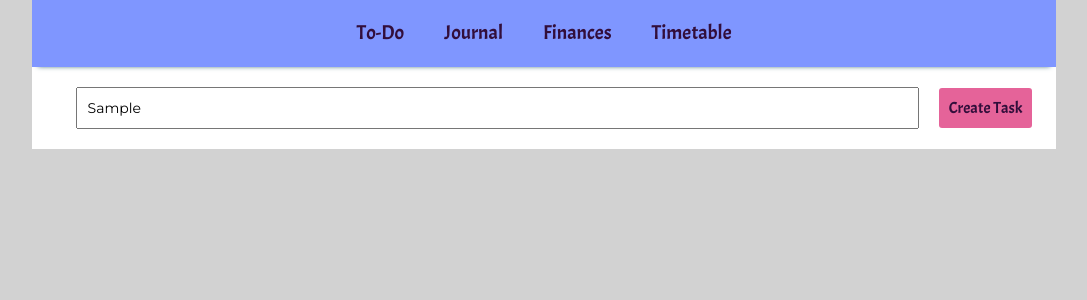
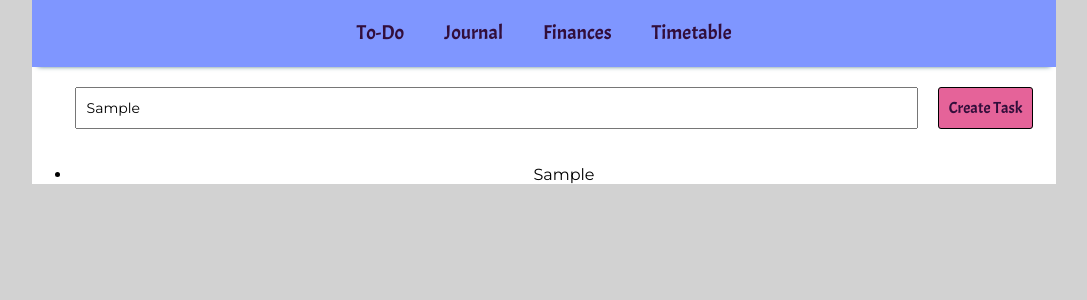
Before and after one commit to cardcj/myDash, a React app: page / in a window 1280 px wide. Both pictures are taken after typing "Sample" into the empty fields and a click on the button "Create Task". Shown: the top 300 px of the page, without its empty margins (96-1183 px from the left). Built offline with nearby package versions, Linux system fonts and the light colour scheme.

Commit message:
styled Create Task button, added logic to handle the creation and rendering of new tasks using hooks

```diff
--- a/src/components/Todos.tsx
+++ b/src/components/Todos.tsx
@@ -14,19 +14,55 @@ const InputNewTask = styled('input')`
 
 const BtnCreateTask = styled('button')`
     padding: 10px;
-    border: none;
+    border: thin #000000 solid;
     border-radius: 3px;
     font-family: 'Acme', sans-serif;
     font-size: 16px;
     background-color: #E56399;
     color: #320E3B;
+    &:hover {
+        background-color: #7FEFBD;
+        cursor: pointer;
+    }
 `
 
 const Todos = () => {
+    let [tasks, setTasks] = React.useState([]);
+    let [newTask, setNewTask] = React.useState("");
+
+    const handleChange = (e: React.ChangeEvent<HTMLInputElement>) => {
+        setNewTask(e.currentTarget.value);
+    };
+
+    const handleSubmit = () => {
+        setTasks([newTask, ...tasks]);
+    };
+
+    const handleKeyPress = (e: React.KeyboardEvent<HTMLInputElement>) => {
+        // If the key pressed while the input is focused is the Enter key then call handleSubmit
+        if(e.key === "Enter") {
+            handleSubmit();
+        }
+    };
+
+    const renderTasks = () => {
+        return tasks.map((task, taskId) => { return <li key={taskId} className="todoTasks">{task}</li> });
+    };
+
     return (
         <div>
-            <InputNewTask placeholder="Enter a new task here"></InputNewTask>
-            <BtnCreateTask>Create Task</BtnCreateTask>
+            <InputNewTask
+                placeholder="Enter a new task here"
+                onChange={handleChange}
+                onKeyPress={handleKeyPress}
+                value={newTask}
+            />
+            <BtnCreateTask onClick={handleSubmit}>
+                Create Task
+            </BtnCreateTask>
+            <ul>
+                { renderTasks() }
+            </ul>
         </div>
     );
 }
```
